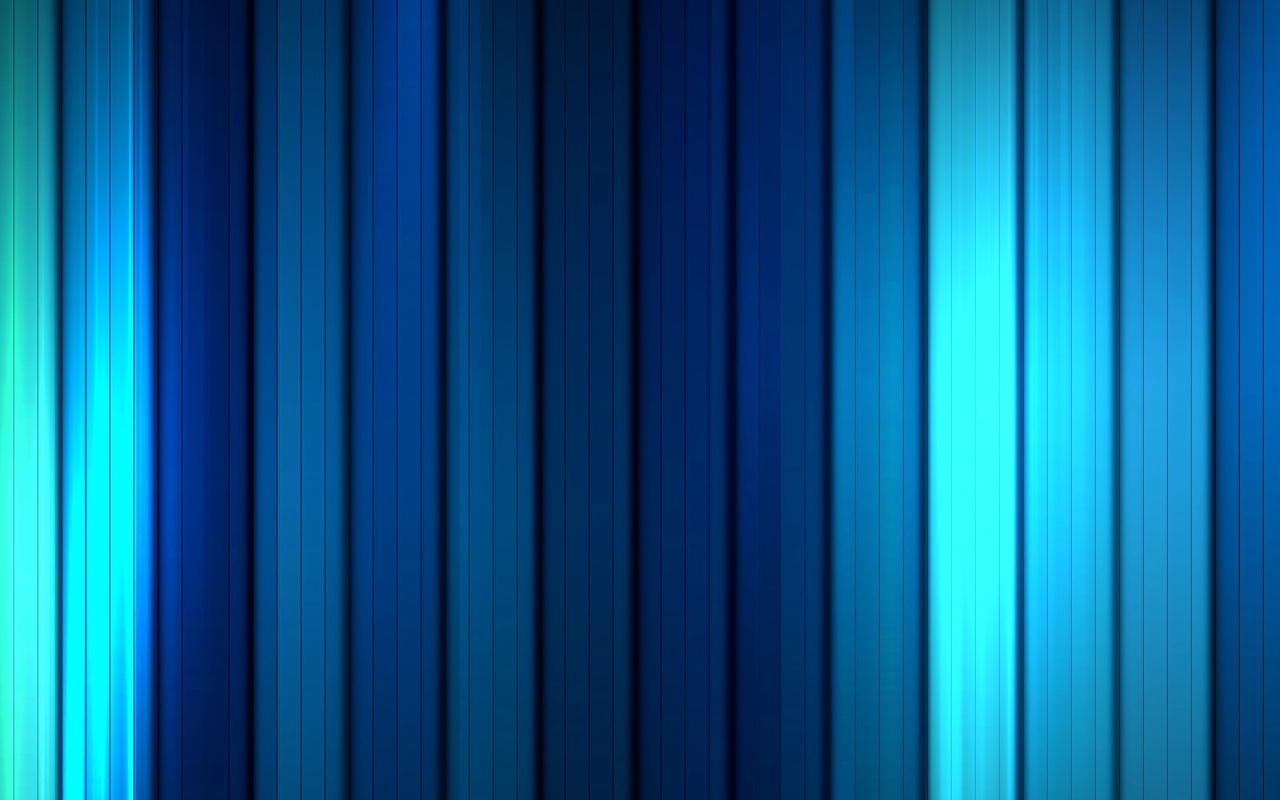
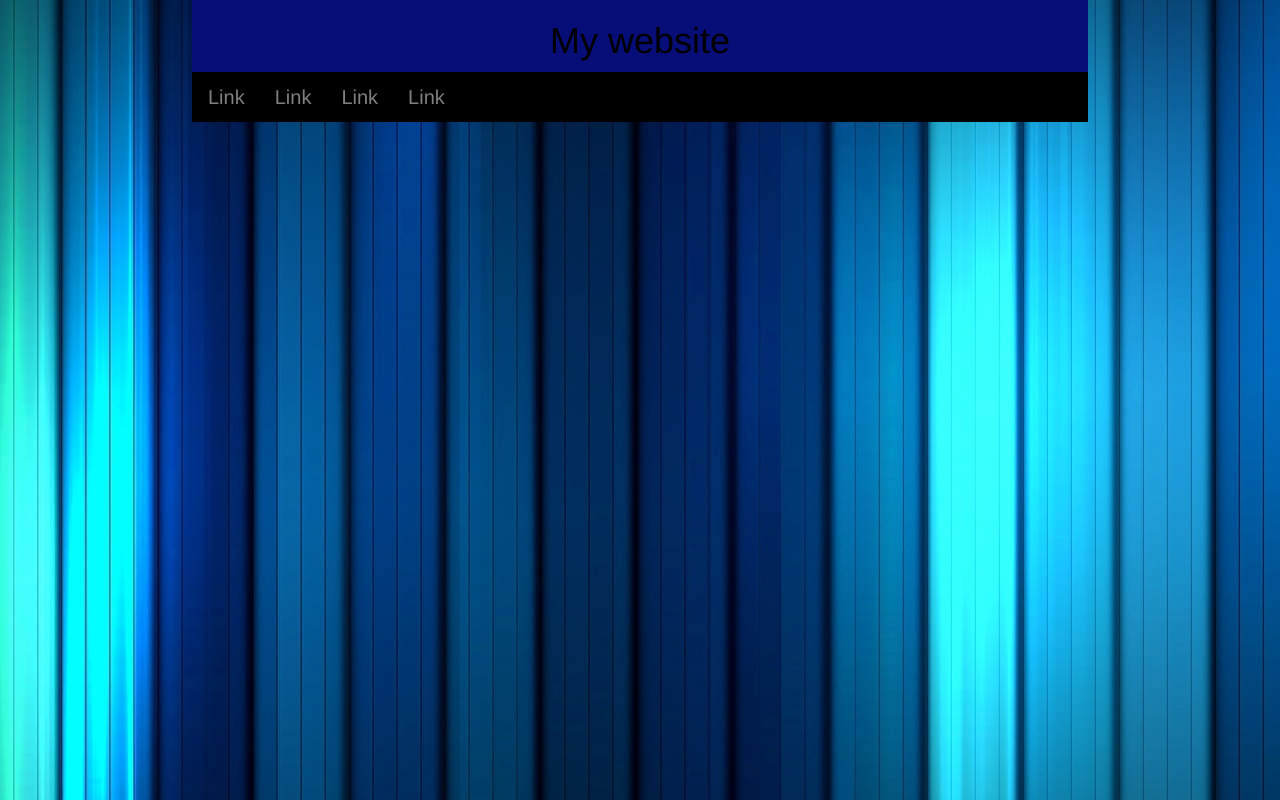
Before and after one commit to TomekPk/MyTestWebsite, a plain HTML site: page index.html in a window 1280 px wide. Drawn offline with Linux system fonts and the light colour scheme.

Commit message:
add header and nav

```diff
--- a/index.html
+++ b/index.html
@@ -13,12 +13,56 @@
 
   <style>
     body {
+      margin: 0;
       background-image: url("images/background.jpg");
       background-size: auto;
+    }
+
+    /* Header style */
+    .header {
+      background-color: #080e77;
+      padding: 1px;
+      text-align: center;
+      max-width: 70%;
+      margin: auto;
+    }
+    /* Style the top navigation bar*/
+    .topnav{
+      overflow: hidden;
+      background-color: black;
+      font-size: 20px;
+    }
+    /* Style the topnav links */
+    .topnav a {
+      float:left;
+      /*display: block;*/
+      color: grey;
+      text-align: center;
+      padding: 10px 15px;/* top and bottom and righ/left */
+      text-decoration: none;
+
+    }
+    /* Change color on hover */
+    .topnav a:hover {
+      background-color: grey;
+      color: black;
     }
   </style>
 </head>
 <body>
+<div>
+  <div class="header">
+    <h1 style="color: black">My website</h1>
+  </div>
+  <div class="header topnav">
+    <a href="#">Link</a>
+    <a href="#">Link</a>
+    <a href="#">Link</a>
+    <a href="#">Link</a>
+  </div>
+</div>
+
+
 
 
 
```
Also changed, not shown: blank.html (added).
